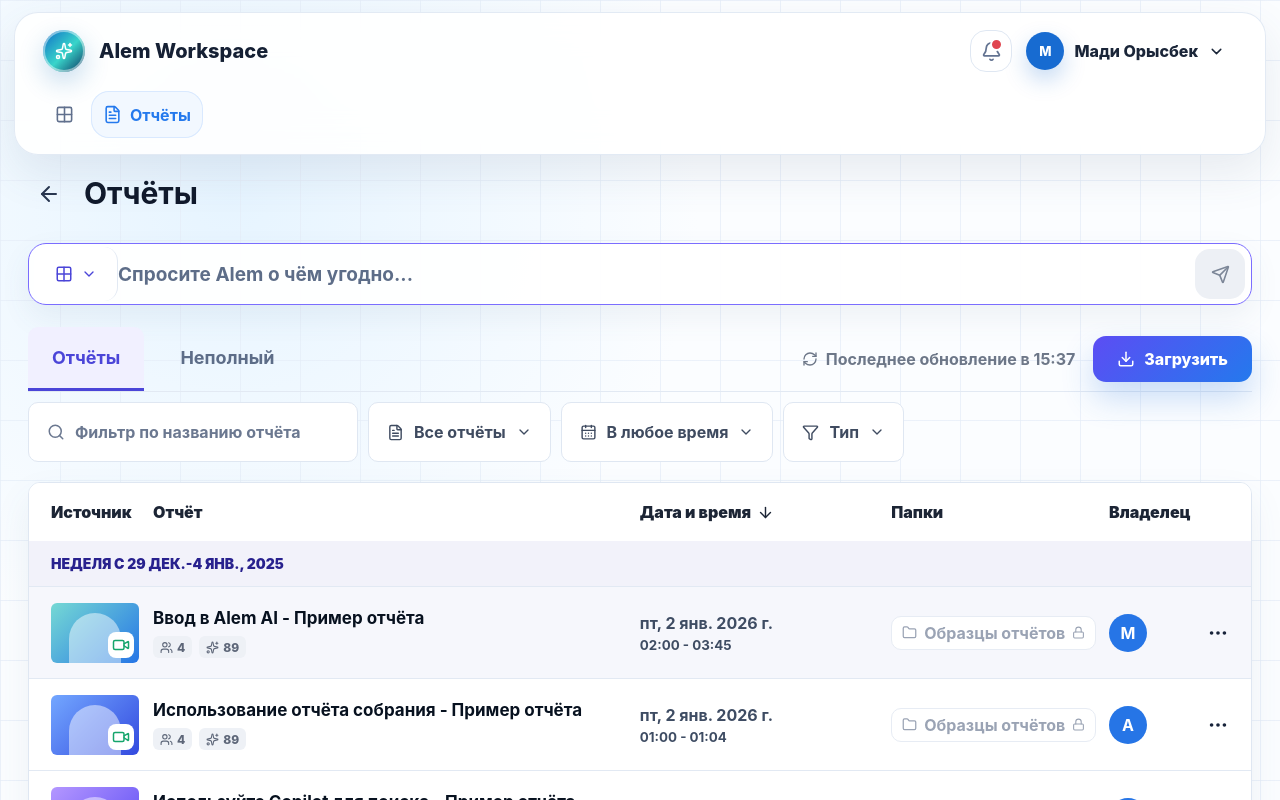
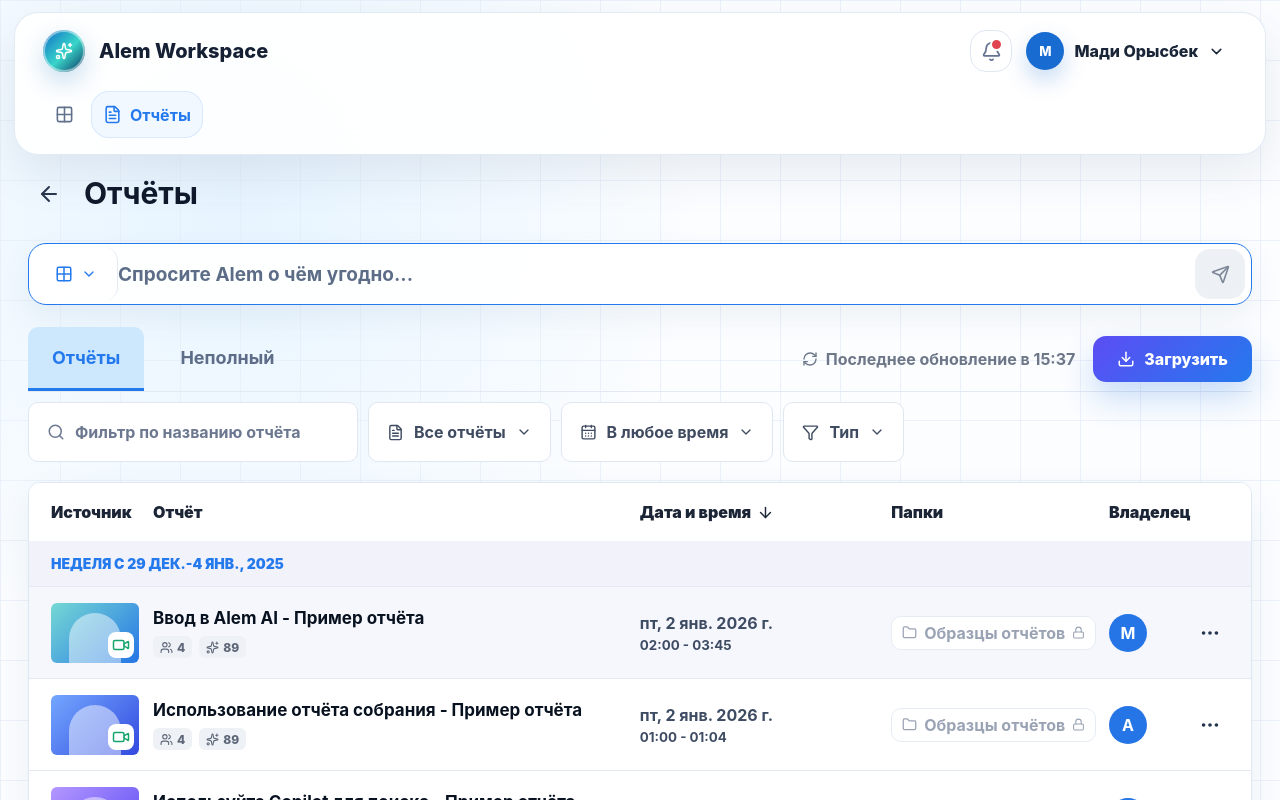
Before and after one commit to iloveeroha/AlemLive, a React (Vite) app in the folder frontend/: page / in a window 1280 px wide. Shown: the top 800 px of the page. Built offline with nearby package versions, Linux system fonts and the light colour scheme.

Commit message:
replaced color, made some buttons

```diff
--- a/frontend/src/App.css
+++ b/frontend/src/App.css
@@ -1233,7 +1233,7 @@
   align-items: center;
   min-height: 62px;
   margin-bottom: 22px;
-  border: 1px solid #7b6dff;
+  border: 1px solid #2479ed;
   border-radius: 18px;
   background: rgba(255, 255, 255, 0.96);
   overflow: hidden;
@@ -1261,7 +1261,7 @@
   margin-left: 5px;
   border-right: 1px solid #e2e9f3;
   border-radius: 14px;
-  color: #4b45d8;
+  color: #2479ed;
   background: #ffffff;
 }
 
@@ -1298,9 +1298,9 @@
 }
 
 .report-mode.active {
-  color: #4b45d8;
-  background: #f1f0ff;
-  border-bottom-color: #4b45d8;
+  color: #2479ed;
+  background: #cde8fd;
+  border-bottom-color: #2479ed;
   border-radius: 10px 10px 0 0;
 }
 
@@ -1451,7 +1451,7 @@
   height: 32px;
   border: 0;
   border-radius: 50%;
-  color: #5b4ee6;
+  color: #2479ed;
   background: #fbfbff;
 }
 
@@ -1507,7 +1507,7 @@
 
 .calendar-day.selected {
   color: #ffffff;
-  background: #5b4ee6;
+  background: #2479ed;
 }
 
 .calendar-day.today:not(.selected):not(.disabled) {
@@ -1528,13 +1528,13 @@
   border: 0;
   border-radius: 8px;
   color: #ffffff;
-  background: #b9b0eb;
+  background: #a8aeee;
   font-size: 16px;
   font-weight: 800;
 }
 
 .calendar-ok-button:hover:not(:disabled) {
-  background: #7b6dff;
+  background: #2479ed;
 }
 
 .calendar-ok-button:disabled {
@@ -1574,13 +1574,14 @@
 
 .reports-week {
   padding: 14px 22px;
-  color: #28218e;
+  color: #2479ed;
   background: #f2f2fa;
   font-size: 14px;
   font-weight: 900;
 }
 
 .report-row {
+  position: relative;
   width: 100%;
   min-height: 92px;
   padding: 14px 22px;
@@ -1588,6 +1589,7 @@
   border-top: 1px solid #e2e9f3;
   color: inherit;
   background: #ffffff;
+  cursor: pointer;
   text-align: left;
 }
 
@@ -1728,6 +1730,7 @@
 .owner-cell {
   justify-content: space-between;
   gap: 12px;
+  position: relative;
 }
 
 .owner-cell b {
@@ -1738,6 +1741,80 @@
   border-radius: 50%;
   color: #ffffff;
   background: #2675e6;
+}
+
+.report-actions-wrap {
+  position: relative;
+  display: inline-flex;
+  justify-content: flex-end;
+}
+
+.report-actions-button {
+  display: grid;
+  place-items: center;
+  width: 38px;
+  height: 38px;
+  border: 0;
+  border-radius: 10px;
+  color: #23344f;
+  background: transparent;
+}
+
+.report-actions-button:hover,
+.report-actions-button.active {
+  color: #2479ed;
+  background: #eef6ff;
+}
+
+.report-actions-menu {
+  position: absolute;
+  top: calc(100% + 8px);
+  right: 0;
+  z-index: 40;
+  display: grid;
+  gap: 6px;
+  width: 228px;
+  padding: 8px;
+  border: 1px solid #e5eaf2;
+  border-radius: 8px;
+  background: #ffffff;
+  box-shadow: 0 18px 36px rgba(61, 75, 99, 0.16);
+}
+
+.report-action-item {
+  display: grid;
+  grid-template-columns: auto minmax(0, 1fr);
+  align-items: center;
+  gap: 10px;
+  min-height: 41px;
+  padding: 0 12px;
+  border: 0;
+  border-radius: 5px;
+  color: #7d8798;
+  background: #f4f4f5;
+  text-align: left;
+  font-size: 16px;
+  font-weight: 650;
+}
+
+.report-action-item span,
+.report-action-item {
+  white-space: nowrap;
+}
+
+.report-action-item.disabled {
+  cursor: not-allowed;
+  color: #b4b7bd;
+}
+
+.report-action-item.danger {
+  color: #e09b9f;
+  background: #f6f6f7;
+}
+
+.report-action-item.danger:hover {
+  color: #d66068;
+  background: #fff0f1;
 }
 
 .report-shell {
@@ -2050,7 +2127,7 @@
 }
 
 .copilot-question svg {
-  color: #4b45d8;
+  color: #2479ed;
 }
 
 .copilot-question:hover {
--- a/frontend/src/App.jsx
+++ b/frontend/src/App.jsx
@@ -41,6 +41,7 @@
   Share2,
   ShieldCheck,
   Sparkles,
+  Trash2,
   TrendingUp,
   Users,
   Video,
@@ -392,6 +393,7 @@
   const [timeFilterRange, setTimeFilterRange] = useState({ from: null, to: null })
   const [draftTimeFilterRange, setDraftTimeFilterRange] = useState({ from: null, to: null })
   const [calendarMonth, setCalendarMonth] = useState(new Date(reportCalendarToday.getFullYear(), reportCalendarToday.getMonth(), 1))
+  const [openReportActionsId, setOpenReportActionsId] = useState('')
 
   const canStart = form.userName.trim() && form.roomName.trim()
   const isConnected = Boolean(meeting)
@@ -512,10 +514,27 @@
   }
 
   function openReport(reportId) {
+    setOpenReportActionsId('')
     setSelectedReportId(reportId)
     setActiveReportTab('notes')
     setActiveView('reportDetail')
     window.history.replaceState(null, '', `#report/${reportId}`)
+  }
+
+  function handleReportRowKeyDown(event, reportId) {
+    if (event.key === 'Enter' || event.key === ' ') {
+      event.preventDefault()
+      openReport(reportId)
+    }
+  }
+
+  function toggleReportActions(event, reportId) {
+    event.stopPropagation()
+    setOpenReportActionsId((current) => (current === reportId ? '' : reportId))
+  }
+
+  function keepReportActionsOpen(event) {
+    event.stopPropagation()
   }
 
   function switchView(view) {
@@ -975,11 +994,13 @@
           <div className="reports-week">{reportRows[0].week}</div>
 
           {reportRows.map((report, index) => (
-            <button
+            <article
               className={index === 0 ? 'report-row selected' : 'report-row'}
-              type="button"
               key={report.id}
+              role="button"
+              tabIndex={0}
               onClick={() => openReport(report.id)}
+              onKeyDown={(event) => handleReportRowKeyDown(event, report.id)}
             >
               <span className={`report-thumb ${report.thumbnailTone}`}>
                 <Video size={17} />
@@ -1012,9 +1033,39 @@
 
               <span className="owner-cell">
                 <b>{report.ownerInitial}</b>
-                <MoreHorizontal size={22} />
+                <span className="report-actions-wrap">
+                  <button
+                    className={openReportActionsId === report.id ? 'report-actions-button active' : 'report-actions-button'}
+                    type="button"
+                    onClick={(event) => toggleReportActions(event, report.id)}
+                    aria-label={`Действия для отчёта ${report.title}`}
+                    aria-expanded={openReportActionsId === report.id}
+                  >
+                    <MoreHorizontal size={22} />
+                  </button>
+                  {openReportActionsId === report.id && (
+                    <span className="report-actions-menu" onClick={keepReportActionsOpen}>
+                      <button className="report-action-item disabled" type="button" disabled>
+                        <Share2 size={19} />
+                        Поделиться
+                      </button>
+                      <button className="report-action-item disabled" type="button" disabled>
+                        <Download size={19} />
+                        Скачать
+                      </button>
+                      <button className="report-action-item disabled" type="button" disabled>
+                        <Edit3 size={19} />
+                        Переименовать отчет
+                      </button>
+                      <button className="report-action-item danger" type="button">
+                        <Trash2 size={19} />
+                        Удалить отчет
+                      </button>
+                    </span>
+                  )}
+                </span>
               </span>
-            </button>
+            </article>
           ))}
         </div>
       </section>
```
